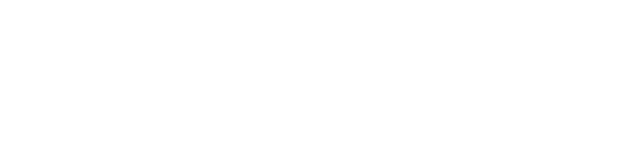
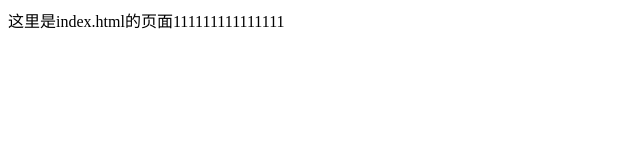
Before and after one commit to 123xmt/get-Demo, a plain HTML site: page index.html in a window 1280 px wide. Shown: the whole page, without its empty margins (0-640 px from the left). Drawn offline with Linux system fonts and the light colour scheme.

Commit message:
第二次保存index.html

```diff
--- a/index.html
+++ b/index.html
@@ -7,6 +7,6 @@
     <title>Document</title>
 </head>
 <body>
-
+    这里是index.html的页面111111111111111
 </body>
 </html>
```
Also changed, not shown: develop.html (+1 -0 lines).
